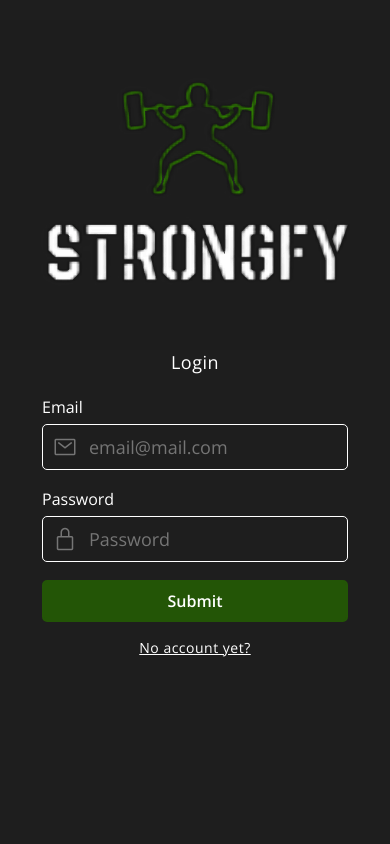
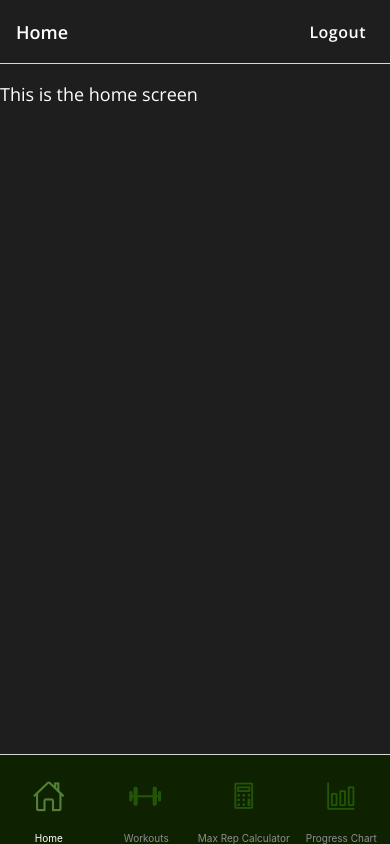
Before and after one commit to DonUggioni/strongfy-app, a React Native app: screen / in a window 390 px wide. Built offline with nearby package versions, Linux system fonts and the light colour scheme; no server answers.

Commit message:
Fixed strange behaviour in navigation

```diff
--- a/App.js
+++ b/App.js
@@ -29,13 +29,8 @@ const customFonts = {
   'open-sans-bold': require('./assets/fonts/OpenSans/OpenSans-Bold.ttf'),
 };
 
-function RootApp() {
-  const { userIsAuthenticated } = useAppContext();
-  const [fontsLoaded] = useFonts(customFonts);
-
 function AuthenticationStack() {
   return (
-      <NavigationContainer>
     <Stack.Navigator
       screenOptions={{
         headerStyle: { backgroundColor: GlobalStyles.colors.background },
@@ -49,7 +44,6 @@ function RootApp() {
       <Stack.Screen name='Login' component={LoginScreen} />
       <Stack.Screen name='Signup' component={SignUpScreen} />
     </Stack.Navigator>
-      </NavigationContainer>
   );
 }
 
@@ -99,7 +93,6 @@ function RootApp() {
 
 function AppNavigation() {
   return (
-      <NavigationContainer>
     <Tab.Navigator
       screenOptions={{
         headerStyle: { backgroundColor: GlobalStyles.colors.background },
@@ -198,20 +191,24 @@ function RootApp() {
         }}
       />
     </Tab.Navigator>
+  );
+}
+
+function RootApp() {
+  const { userIsAuthenticated } = useAppContext();
+
+  return (
+    <NavigationContainer>
+      {!userIsAuthenticated && <AppNavigation />}
+      {userIsAuthenticated && <AuthenticationStack />}
     </NavigationContainer>
   );
 }
 
-  if (fontsLoaded && !userIsAuthenticated) {
-    return <AuthenticationStack />;
-  }
+export default function App() {
+  const [fontsLoaded] = useFonts(customFonts);
 
-  if (fontsLoaded && userIsAuthenticated) {
-    return <AppNavigation />;
-  }
-}
-
-export default function App() {
+  if (fontsLoaded)
     return (
       <>
         <StatusBar style='light' />
```
Lines whose indentation alone changed are shown as unchanged.
